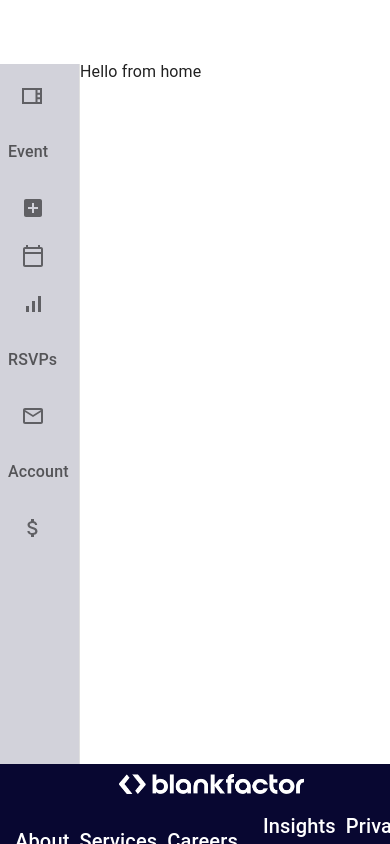
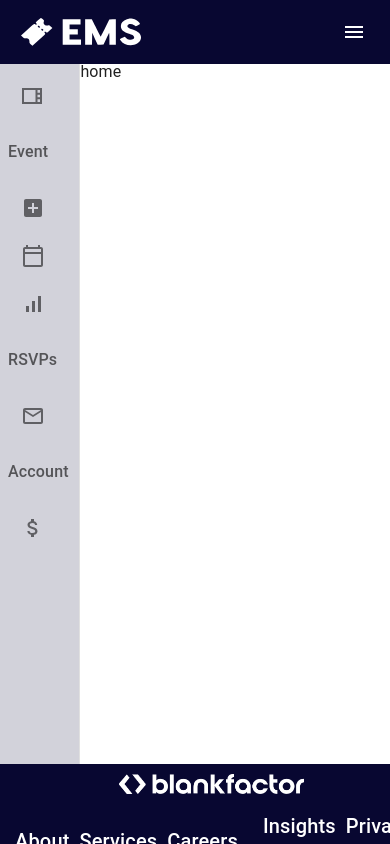
Before and after one commit to NextGen-BF/JJP25, a React (Vite) app in the folder app/frontend/: page / in a window 390 px wide. Shown: the top 844 px of the page. Built offline with nearby package versions, Linux system fonts and the light colour scheme.

Commit message:
JJP-139/Create-sidebar-component

```diff
--- a/app/frontend/src/App.tsx
+++ b/app/frontend/src/App.tsx
@@ -22,7 +22,7 @@
 import CssBaseline from "@mui/material/CssBaseline";
 import "./App.scss";
 import MockUserList from "./pages/MockUserList/MockUserList";
-import { Box } from "@mui/material";
+import { Box, useMediaQuery, useTheme } from "@mui/material";
 import SideBar from "./components/sidebar/SideBar";
 import { useSelector } from "react-redux";
 import { RootState } from "./redux/store";
@@ -31,17 +31,20 @@
 
 export default function App() {
   const isSideBarOpen = useSelector((state: RootState) => state.sidebar.isOpen);
+  const theme = useTheme();
+  const isMobile = useMediaQuery(theme.breakpoints.down("sm"));
 
   return (
     <Router>
       <CssBaseline />
       <Navbar />
+      <Box sx={AppStyles.outerBoxStyles}>
       <SideBar />
-      <Box sx={AppStyles.outerBoxStyles}>
           <Box
             sx={{
               ...AppStyles.routesBoxStyles,
-            marginLeft: isSideBarOpen ? "260px" : "80px",
+              marginLeft: isSideBarOpen ? "260px" :
+              isMobile ? 0 : "80px",
             }}
           >
             <Routes>
--- a/app/frontend/src/components/navbar/NavbarStyles.ts
+++ b/app/frontend/src/components/navbar/NavbarStyles.ts
@@ -4,7 +4,7 @@
 
 export const NavbarStyles = {
   navbarStyles: {
-    backgroundColor: "var(--navbar-background-color)",
+    backgroundColor: "var(--blankfactor-oxford-color)",
     width: "100%",
     top: 0,
     left: 0,
```
Lines whose indentation alone changed are shown as unchanged.
